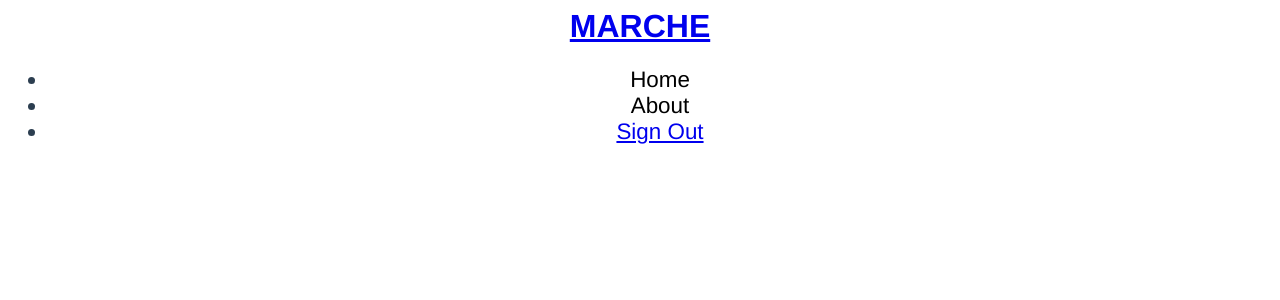
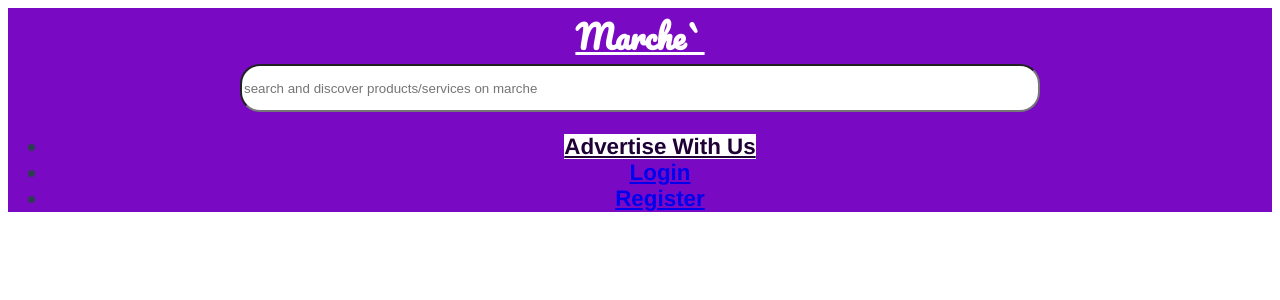
Before and after one commit to nyior/vendor, a Vue app in the folder frontend/: page /products in a window 1280 px wide. Shown: the top 300 px of the page. Built offline with nearby package versions, Linux system fonts and the light colour scheme.

Commit message:
my commits

```diff
--- a/frontend/src/App.vue
+++ b/frontend/src/App.vue
@@ -1,6 +1,6 @@
 <template>
   <div id="app">
-    <NavbarComponent/>
+    <NavbarComponent />
     <router-view />
   </div>
 </template>
--- /dev/null
+++ b/frontend/src/common/api.service.js
@@ -0,0 +1,13 @@
+import { CSRF_TOKEN } from "./csrf_token.js";
+import axios from "axios";
+
+const API_URL = "http://localhost:8000";
+const endpoint = "http://localhost:8000";
+
+export class APIService {
+  constructor() {}
+
+  getResource(endpoint) {
+    return axios.get(`${API_URL}/${endpoint}`).then(response => response.data);
+  }
+}
--- /dev/null
+++ b/frontend/src/common/csrf_token.js
@@ -0,0 +1,18 @@
+function getCookie(name) {
+  var cookieValue = null;
+  if (document.cookie && document.cookie !== "") {
+    var cookies = document.cookie.split(";");
+    for (var i = 0; i < cookies.length; i++) {
+      var cookie = cookies[i].trim();
+      // Does this cookie string begin with the name we want?
+      if (cookie.substring(0, name.length + 1) === name + "=") {
+        cookieValue = decodeURIComponent(cookie.substring(name.length + 1));
+        break;
+      }
+    }
+  }
+  return cookieValue;
+}
+var CSRF_TOKEN = getCookie("csrftoken");
+
+export { CSRF_TOKEN };
--- a/frontend/src/components/Navbar.vue
+++ b/frontend/src/components/Navbar.vue
@@ -1,62 +1,64 @@
 <template>
-
-<nav class="navbar navbar-expand-lg navbar-light bg-light my-navbar">
-  <router-link
-              :to="{ name: 'home'}"
-              class="navbar-brand">
-          MARCHE
+  <nav class="navbar navbar-expand-lg  shadow my-navbar fixed-top">
+    <router-link :to="{ name: 'home' }" class="navbar-brand">
+      Marche`
     </router-link>
 
     <div class="collapse navbar-collapse" id="navbarSupportedContent">
-    <ul class="navbar-nav ml-auto">
-      <li class="nav-item active mr-3">
-        <router-link
-                      :to="{ name: 'home'}"
-                      class="link">
-          Home
-        </router-link>
+      <form class="form-group has-search my-0 ml-auto mr-auto">
+        <input
+          class="form-control mr-sm-2"
+          type="search"
+          placeholder="search and discover products/services on marche"
+        />
+      </form>
 
-      </li>
+      <ul class="navbar-nav ">
         <li class="nav-item mr-3">
-        <router-link
-                      :to="{ name: 'about'}"
-                      class="link">
-          About
-        </router-link>
+          <a class="btn btn-lg " href="#">Advertise With Us</a>
         </li>
 
-      <li class="nav-item">
-        <a class="btn btn-sm btn-outline-danger" href="/accounts/logout/">Sign Out</a>
+        <li class="nav-item mr-3 mt-2">
+          <a class="link " href="/accounts/login/">Login</a>
         </li>
-
+        <li class="nav-item mt-2">
+          <a class="link " href="/accounts/signup/">Register</a>
+        </li>
       </ul>
     </div>
   </nav>
-
 </template>
 
 <script>
-    export default{
+export default {
   name: "NavbarComponent"
-    }
+};
 </script>
 
-<style>
-.my-navbar{
+<style scoped>
+@import url("https://fonts.googleapis.com/css?family=Pacifico&display=swap");
+
+.my-navbar {
   font-size: 1.4rem;
+  background-color: #7a09c4;
+  font-weight: bold;
+}
+.btn {
+  background-color: white !important;
+  color: #200135 !important;
+  font-weight: bold;
 }
 
-.link{
-    text-decoration: none ;
-    color: black !important;
-}
-.link:hover{
-    text-decoration: none !important;
-    color: blue !important;
+.navbar-brand {
+  font-weight: bold;
+  font-size: 2rem;
+  font-family: "Pacifico";
+  color: white !important;
 }
 
-.navbar-brand{
-    font-weight: bold;
-    font-size: 2.0rem;
+input[type="search"] {
+  width: 50rem;
+  height: 3rem;
+  border-radius: 20px;
 }
 </style>
--- a/frontend/src/router.js
+++ b/frontend/src/router.js
@@ -1,6 +1,7 @@
 import Vue from "vue";
 import Router from "vue-router";
 import Home from "./views/Home.vue";
+import Products from "./views/Products.vue";
 
 Vue.use(Router);
 
@@ -14,13 +15,13 @@ export default new Router({
       component: Home
     },
     {
-      path: "/about",
-      name: "about",
+      path: "/products",
+      name: "products",
       // route level code-splitting
       // this generates a separate chunk (about.[hash].js) for this route
       // which is lazy-loaded when the route is visited.
       component: () =>
-        import(/* webpackChunkName: "about" */ "./views/About.vue")
+        import(/* webpackChunkName: "about" */ "./views/Product.vue")
     }
   ]
 });
--- /dev/null
+++ b/frontend/src/views/Products.vue
@@ -0,0 +1,57 @@
+<template>
+  <div class="products">
+    <div
+      class="row  categories  p-5  mt-4 mb-2 text-center d-flex justify-content-center"
+    >
+      <div class="col-md-3 col-6 p-0">
+        <div class="card m-2">
+          <div class="mt-5">
+            <a href="#"><i class="fa fa-shirtsinbulk"></i></a>
+          </div>
+          <hr />
+          <div class="card-body text-muted">
+            <a href="#"><strong>FASHION</strong></a>
+          </div>
+        </div>
+      </div>
+    </div>
+  </div>
+</template>
+
+<script>
+import { APIService } from "../common/api.service.js";
+const apiservice = new APIService();
+
+//requests endpoints
+const get_products_url = "api/v1/products/";
+
+export default {
+  name: "products",
+  data() {
+    return {
+      products: null
+    };
+  },
+
+  methods: {
+    getProducts() {
+      apiservice
+        .getResource(get_products_url)
+        .then(data => (this.products = data))
+        .catch(error => console.log(error));
+    }
+  },
+
+  mounted: function() {
+    this.getProducts();
+  }
+};
+</script>
+
+<style scoped>
+.home-hero {
+  font-size: 1.4rem;
+  background-image: linear-gradient(#7a09c4, #200135);
+  color: white;
+}
+</style>
--- a/frontend/vue.config.js
+++ b/frontend/vue.config.js
@@ -1,24 +1,20 @@
 const BundleTracker = require("webpack-bundle-tracker");
 
 module.exports = {
-
-    publicPath: "http://127.0.0.1:8081/",
-    outputDir: './dist/',
+  publicPath: "http://127.0.0.1:8080/",
+  outputDir: "./dist/",
 
   chainWebpack: config => {
     config
-            .plugin('BundleTracker')
-            .use(BundleTracker, [{filename: '../frontend/webpack-stats.json'}])
-        config.optimization
-            .splitChunks(false)
-        config.resolve.alias
-            .set('__STATIC__', 'static')
+      .plugin("BundleTracker")
+      .use(BundleTracker, [{ filename: "../frontend/webpack-stats.json" }]);
+    config.optimization.splitChunks(false);
+    config.resolve.alias.set("__STATIC__", "static");
     config.devServer
       .hotOnly(true)
-            .watchOptions({poll: 1000})
+      .watchOptions({ poll: 1000 })
       .https(false)
       .disableHostCheck(true)
-            .headers({"Access-Control-Allow-Origin": ["\*"]})
-
+      .headers({ "Access-Control-Allow-Origin": ["*"] });
   }
-}
+};
--- a/frontend/webpack-stats.json
+++ b/frontend/webpack-stats.json
@@ -1 +1 @@
-{"status":"done","publicPath":"http://127.0.0.1:8081/","chunks":{"about":[{"name":"about.js","publicPath":"http://127.0.0.1:8081/about.js","path":"C:\\programScripts\\djangoScripts\\projects\\marche-backend\\frontend\\dist\\about.js"}],"app":[{"name":"app.js","publicPath":"http://127.0.0.1:8081/app.js","path":"C:\\programScripts\\djangoScripts\\projects\\marche-backend\\frontend\\dist\\app.js"}]}}
+{"status":"error","publicPath":"http://127.0.0.1:8080/","chunks":{"about":[{"name":"about.js","publicPath":"http://127.0.0.1:8080/about.js","path":"C:\\programScripts\\djangoScripts\\projects\\marche_backend\\frontend\\dist\\about.js"}],"app":[{"name":"app.js","publicPath":"http://127.0.0.1:8080/app.js","path":"C:\\programScripts\\djangoScripts\\projects\\marche_backend\\frontend\\dist\\app.js"},{"name":"app.2a818a1ef27aa18e47a2.hot-update.js","publicPath":"http://127.0.0.1:8080/app.2a818a1ef27aa18e47a2.hot-update.js","path":"C:\\programScripts\\djangoScripts\\projects\\marche_backend\\frontend\\dist\\app.2a818a1ef27aa18e47a2.hot-update.js"}]},"error":"ModuleNotFoundError","message":"Module not found: Error: Can't resolve './views/Product.vue' in 'C:\\programScripts\\djangoScripts\\projects\\marche_backend\\frontend\\src'"}
```
Also changed, not shown: frontend/src/views/Home.vue (+142 -2 lines). Lines whose indentation alone changed are shown as unchanged.
